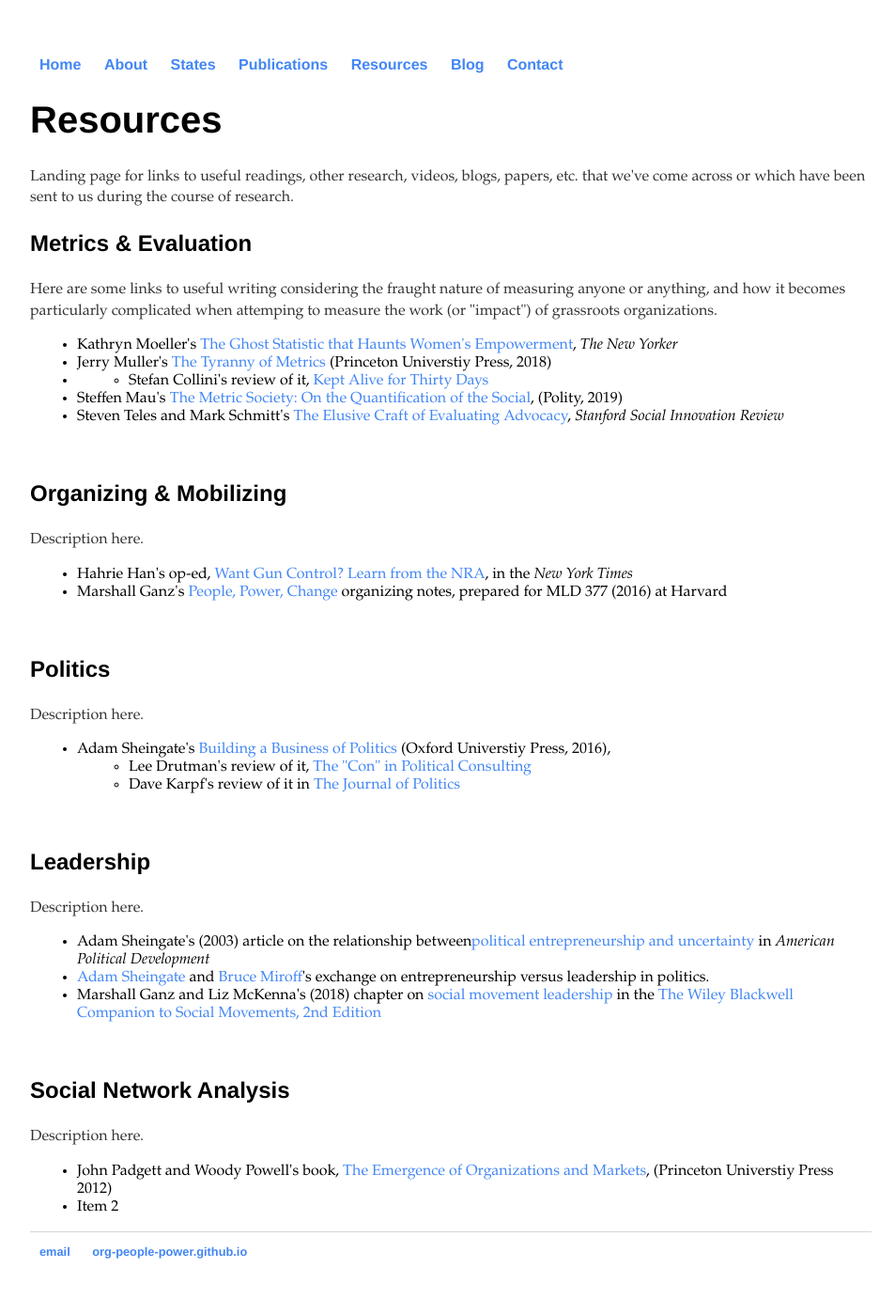
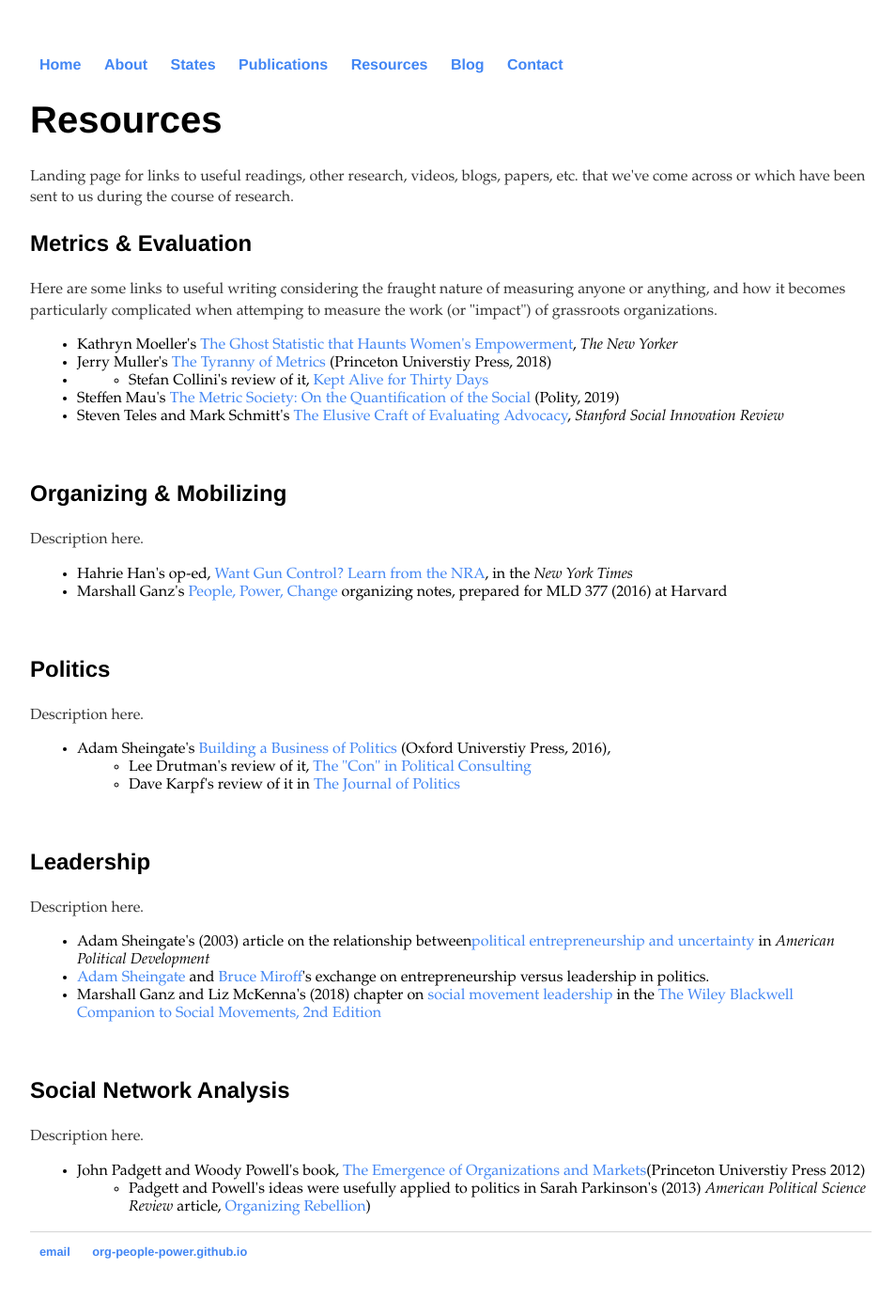
Before and after one commit to org-people-power/org-people-power.github.io, a Jekyll site: the page built from resources/index.html, in a window 1280 px wide. Shown: the whole page at 94% size, without its empty margins (160-1113 px from the left). Built offline with Jekyll 4.4.1, drawn with Linux system fonts in a browser that asks for light colours.

Commit message:
Update index.html

```diff
--- a/resources/index.html
+++ b/resources/index.html
@@ -14,7 +14,7 @@ title: Resources
 		<ul ul>
 			<li>Stefan Collini's review of it, <a href="https://www.lrb.co.uk/v40/n21/stefan-collini/kept-alive-for-thirty-days">Kept Alive for Thirty Days</a></li>
 		</ul ul>
-	<li> Steffen Mau's <a href="https://www.wiley.com/en-us/The+Metric+Society+on+the+Quantification+of+the+Social-p-9781509530403">The Metric Society: On the Quantification of the Social</a>, (Polity, 2019)
+	<li> Steffen Mau's <a href="https://www.wiley.com/en-us/The+Metric+Society+on+the+Quantification+of+the+Social-p-9781509530403">The Metric Society: On the Quantification of the Social</a> (Polity, 2019)
 	<li> Steven Teles and Mark Schmitt's <a href="https://ssir.org/articles/entry/the_elusive_craft_of_evaluating_advocacy">The Elusive Craft of Evaluating Advocacy</a>,<i> Stanford Social Innovation Review</i></li>
 	</ul>
 </p>
@@ -54,8 +54,10 @@ title: Resources
 <h3> Social Network Analysis</h3>
 <p> Description here.
 	<ul>
-		<li>John Padgett and Woody Powell's book, <a href="https://press.princeton.edu/titles/9909.html">The Emergence of Organizations and Markets</a>, (Princeton Universtiy Press 2012)</li>
-		<li> Item 2 </li>
+		<li>John Padgett and Woody Powell's book, <a href="https://press.princeton.edu/titles/9909.html">The Emergence of Organizations and Markets</a>(Princeton Universtiy Press 2012)</li>
+		<ul ul>
+			<li>Padgett and Powell's ideas were usefully applied to politics in Sarah Parkinson's (2013) <i>American Political Science Review</i> article, <a href="https://static1.squarespace.com/static/5a236767ace864ba32057bbd/t/5a340de58165f5e58a4c14c1/1513360871783/Parkinson_Organizing_Rebellion_2013.pdf">Organizing Rebellion</a>)
+		</ul ul>
 	</ul>
 </p>
 </div><!-- /.blurb -->
```
